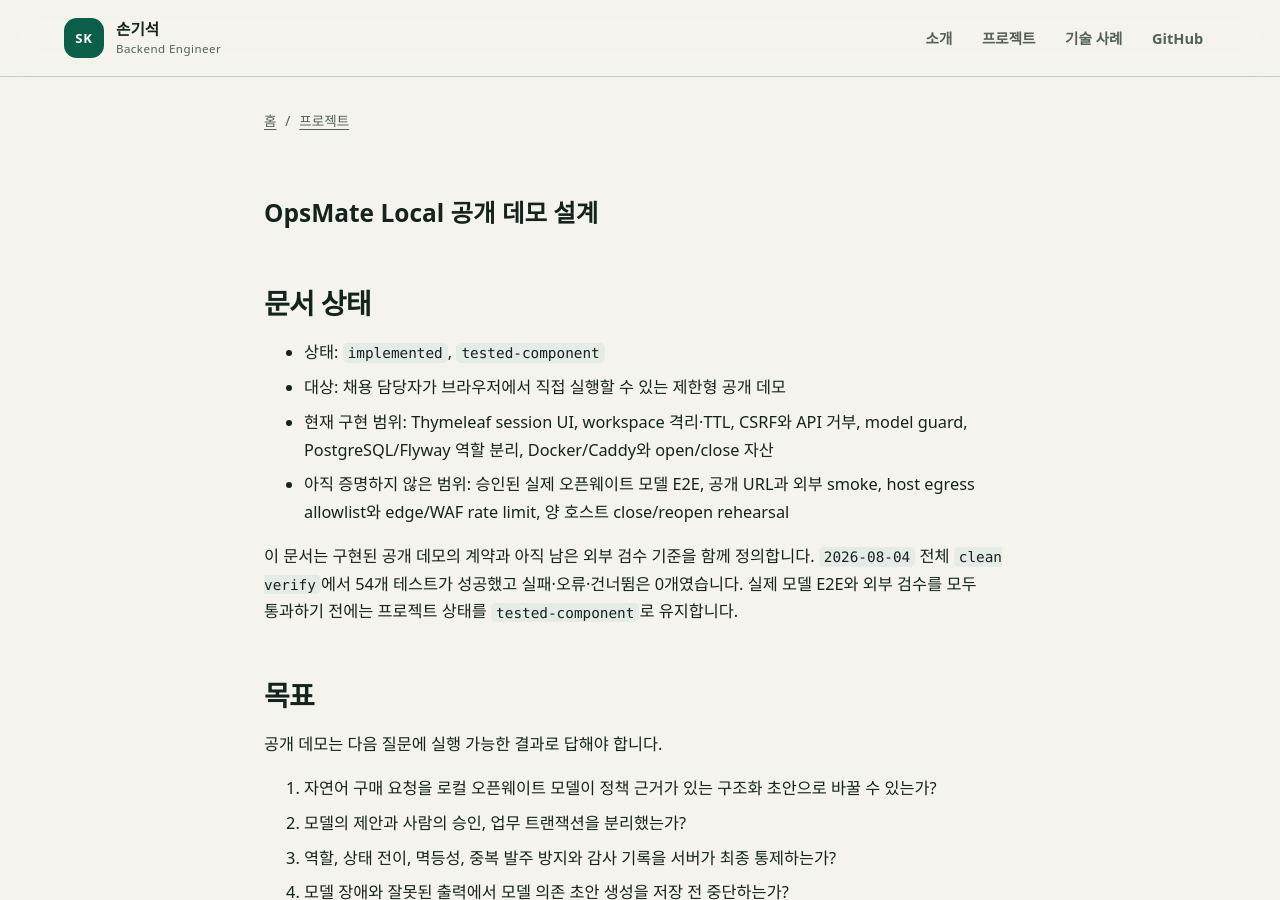
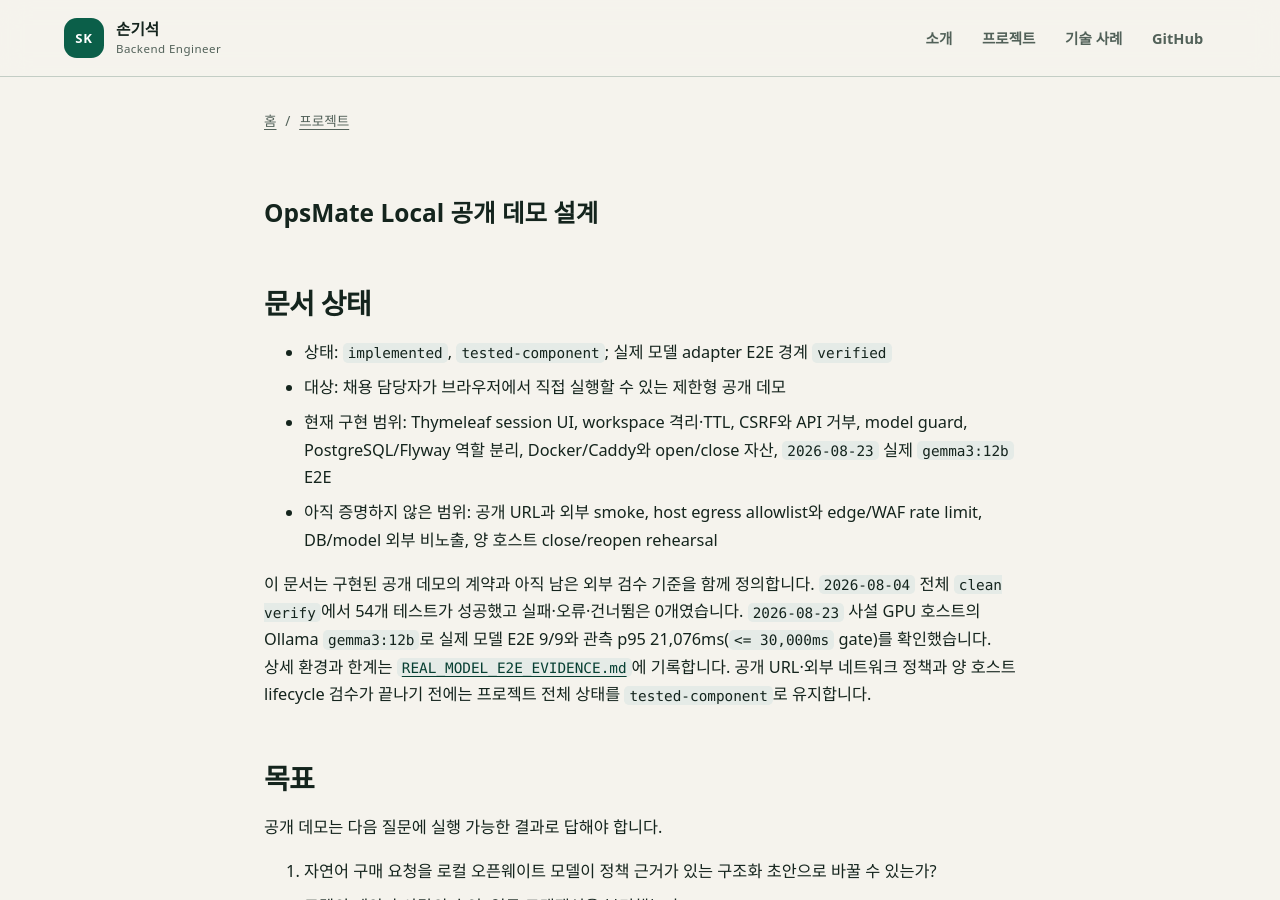
Before and after one commit to son1004007/engineering-career-portfolio, a Jekyll site: the page built from 02_projects/opsmate-local/docs/PUBLIC_DEMO.md, in a window 1280 px wide and 900 px high. Built offline with Jekyll 4.4.1, drawn with Linux system fonts in a browser that asks for light colours; our own code applies the rules of GitHub Pages for plain Markdown files; some of the changed text lies outside the part shown.

Commit message:
docs: sync OpsMate public demo verification state

```diff
--- a/02_projects/opsmate-local/docs/PUBLIC_DEMO.md
+++ b/02_projects/opsmate-local/docs/PUBLIC_DEMO.md
@@ -2,12 +2,12 @@
 
 ## 문서 상태
 
-- 상태: `implemented`, `tested-component`
+- 상태: `implemented`, `tested-component`; 실제 모델 adapter E2E 경계 `verified`
 - 대상: 채용 담당자가 브라우저에서 직접 실행할 수 있는 제한형 공개 데모
-- 현재 구현 범위: Thymeleaf session UI, workspace 격리·TTL, CSRF와 API 거부, model guard, PostgreSQL/Flyway 역할 분리, Docker/Caddy와 open/close 자산
-- 아직 증명하지 않은 범위: 승인된 실제 오픈웨이트 모델 E2E, 공개 URL과 외부 smoke, host egress allowlist와 edge/WAF rate limit, 양 호스트 close/reopen rehearsal
+- 현재 구현 범위: Thymeleaf session UI, workspace 격리·TTL, CSRF와 API 거부, model guard, PostgreSQL/Flyway 역할 분리, Docker/Caddy와 open/close 자산, `2026-08-23` 실제 `gemma3:12b` E2E
+- 아직 증명하지 않은 범위: 공개 URL과 외부 smoke, host egress allowlist와 edge/WAF rate limit, DB/model 외부 비노출, 양 호스트 close/reopen rehearsal
 
-이 문서는 구현된 공개 데모의 계약과 아직 남은 외부 검수 기준을 함께 정의합니다. `2026-08-04` 전체 `clean verify`에서 54개 테스트가 성공했고 실패·오류·건너뜀은 0개였습니다. 실제 모델 E2E와 외부 검수를 모두 통과하기 전에는 프로젝트 상태를 `tested-component`로 유지합니다.
+이 문서는 구현된 공개 데모의 계약과 아직 남은 외부 검수 기준을 함께 정의합니다. `2026-08-04` 전체 `clean verify`에서 54개 테스트가 성공했고 실패·오류·건너뜀은 0개였습니다. `2026-08-23` 사설 GPU 호스트의 Ollama `gemma3:12b`로 실제 모델 E2E 9/9와 관측 p95 21,076ms(`<= 30,000ms` gate)를 확인했습니다. 상세 환경과 한계는 [`REAL_MODEL_E2E_EVIDENCE.md`](REAL_MODEL_E2E_EVIDENCE.md)에 기록합니다. 공개 URL·외부 네트워크 정책과 양 호스트 lifecycle 검수가 끝나기 전에는 프로젝트 전체 상태를 `tested-component`로 유지합니다.
 
 ## 목표
 
@@ -211,8 +211,8 @@
 
 - 같은 idempotency key의 동시 요청에서 모델 호출과 DB 저장이 각각 한 번이다.
 - 전체 동시 모델 호출이 한 건으로 제한되고 나머지는 제한된 queue 또는 busy 결과를 받는다.
-- 실제 승인된 모델의 정상 구조 출력과 p95를 기록하고, malformed·timeout·unavailable 실패 경계는 실제 endpoint 검수로 보완한다.
-- 실제 모델 E2E에서 구조 검증 전 DB 쓰기가 없음을 확인한다.
+- `2026-08-23` 실제 `gemma3:12b` E2E에서 정상 구조 출력과 관측 p95 21,076ms를 기록했습니다. malformed·timeout·unavailable의 fail-closed 경계는 자동화 테스트로 검증하며 실제 endpoint 장애 주입 검수는 별도 외부 gate로 보완합니다.
+- 실제 모델 E2E는 유효 응답의 구조 검증→서버 업무 검증→저장 경계를 확인했습니다. 검증 실패 전 DB 무쓰기 경계는 자동화된 실패 테스트로 유지합니다.
 
 ### 외부 운영
 
@@ -223,6 +223,6 @@
 
 ## 공개 증거 갱신 원칙
 
-코드와 배포 자산이 있는 항목은 `implemented`, 명시된 자동화 검증 경로가 있는 항목은 `tested-component`로 표시합니다. 실제 모델 E2E, 공개 URL, 외부 smoke, 외부 네트워크 정책 증거와 양 호스트 close/reopen 검수가 모두 끝난 뒤에만 공개 운영 완료 문구와 검증 날짜를 README, 아키텍처 문서와 portfolio evidence에 반영합니다.
+코드와 배포 자산이 있는 항목은 `implemented`, 명시된 자동화 검증 경로가 있는 항목은 `tested-component`로 표시합니다. 실제 모델 adapter E2E 경계는 `2026-08-23` 검증 근거로 `verified`입니다. 공개 URL, 외부 smoke, 외부 네트워크 정책 증거와 양 호스트 close/reopen 검수가 모두 끝난 뒤에만 공개 운영 완료 문구와 검증 날짜를 README, 아키텍처 문서와 portfolio evidence에 반영합니다.
 
 사설 host, IP, 계정, 내부 URL, 승인 문서 원문과 운영 credential은 공개 증거에 포함하지 않습니다. 공개 기록에는 일반화한 구성, 모델명·라이선스, 검증 시각, 결과와 제한만 남깁니다.
```
